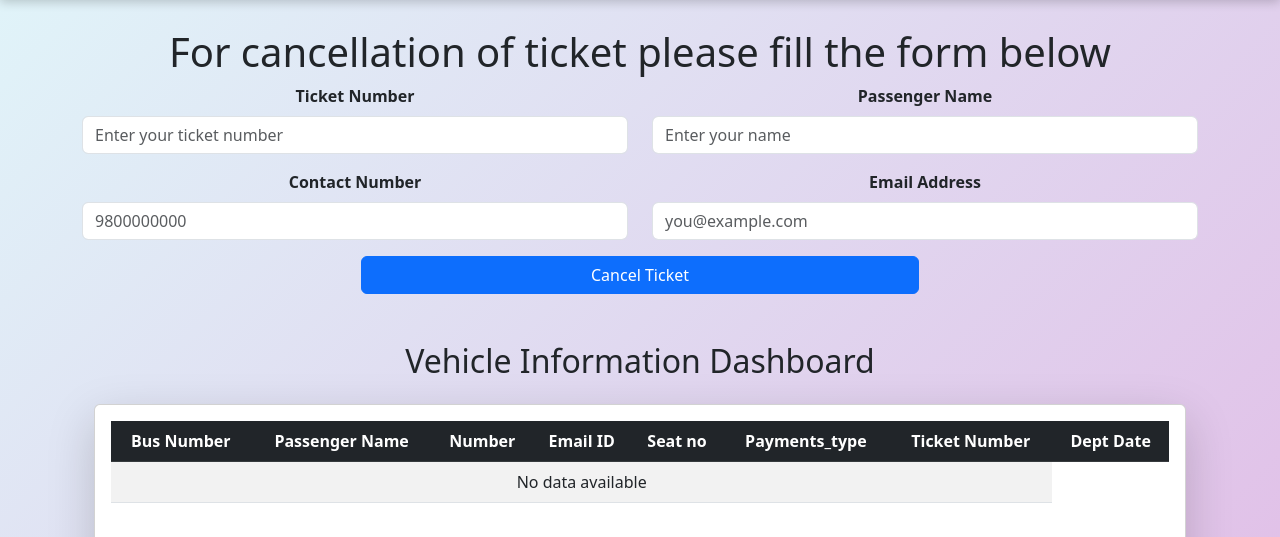
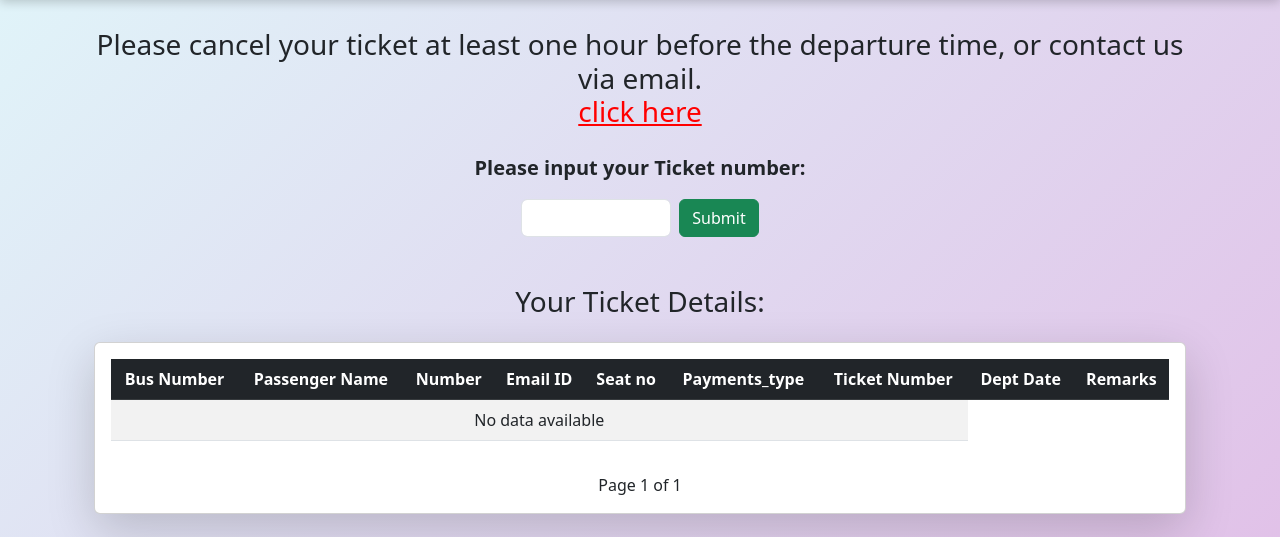
Before and after one commit to ashisbhandari/SajiloYatra, a Django app: page /cancel_ticket/ in a window 1280 px wide. Shown: the part 132-669 px from the top of the page. Run offline with Django 5.2, Linux system fonts and the light colour scheme; data that the repository does not hold is empty.

Commit message:
ticket delete hune banaudai xu

```diff
--- a/ticket/templates/ticket/cancel_ticket.html
+++ b/ticket/templates/ticket/cancel_ticket.html
@@ -29,36 +29,26 @@
         {% include "ticket/navbar.html" %}
     </nav>
     <div class="container hi">
-        <h1>For cancellation of ticket please fill the form below</h1>
-         <form action="{% url 'cancel_ticket' %}" method="POST">
-            {% csrf_token %}
-            <div class="row mb-3">
-                <div class="col-md-6">
-                    <label class="form-label"><b>Ticket Number</b></label>
-                    <input type="text" class="form-control" name="ticketnumber" placeholder="Enter your ticket number" required>
+        <h3>
+            Please cancel your ticket at least one hour before the departure time, or contact us via email.<br>
+            <a href="/#contact" style="color: red;"> click here</a>
+        </h3>
+        <div class="d-flex justify-content-center mt-4">
+            <form method="get" class="text-center">
+                <div class="mb-2">
+                    <label for="Ticket_no" class="form-label" style="font-size: 20px; font-weight:bolder;">
+                        Please input your Ticket number:
+                    </label>
                 </div>
-
-                <div class="col-md-6">
-                    <label class="form-label"><b>Passenger Name</b></label>
-                    <input type="text" class="form-control" name="username" placeholder="Enter your name" required>
+                <div class="d-flex justify-content-center gap-2">
+                    <input type="text" name="ticket_no" id="Ticket_no" class="form-control" style="width: 150px;" required>
+                    <button type="submit" class="btn btn-success">Submit</button>
                 </div>
-            </div>
-            <div class="row mb-3">
-                <div class="col-md-6">
-                    <label class="form-label"><b>Contact Number</b></label>
-                    <input type="tel" class="form-control" name="contact" placeholder="9800000000" required>
-                </div>
-                <div class="col-md-6">
-                    <label class="form-label"><b>Email Address</b></label>
-                    <input type="email" class="form-control" name="email" placeholder="you@example.com" required>
-                </div>
-            </div>
-            <div>
-                <button type="submit" class="btn btn-primary w-50">Cancel Ticket</button><br>
-            </div>
+            </form>
+        </div>
         </form>
         <div class="container mt-5">
-            <h2 class="mb-4 text-center">Vehicle Information Dashboard</h2>
+            <h3 class="mb-4 text-center">Your Ticket Details:</h3>
             <div class="card shadow-lg">
                 <div class="card-body">
                     <div class="table-responsive">
@@ -73,6 +63,7 @@
                                     <th>Payments_type</th>
                                     <th>Ticket Number</th>
                                     <th>Dept Date</th>
+                                    <th>Remarks</th>
                                 </tr>
                             </thead>
                             <tbody>
@@ -86,6 +77,7 @@
                                     <td>{{ cmp.5 }}<br>{{ cmp.8 }}</td>
                                     <td>{{ cmp.6 }}</td>
                                     <td>{{ cmp.7 }}</td>  <!-- departure_date {{ cmp.7 }} -->
+                                    <td><button class="btn btn-danger" onclick="deleteTicket(event, '{{ cmp.7 }}')">Delete</button></td>
                                 </tr>
                                 {% empty %}
                                 <tr>
@@ -95,6 +87,28 @@
                             </tbody>
                         </table>
                     </div>
+                    <script>
+                        function deleteTicket(event, ticketId) {
+                            event.preventDefault();
+
+                            // Prompt user to enter seat numbers or leave blank to delete the entire ticket
+                            const seatNumbers = prompt("Please enter seat numbers to delete (comma separated) or leave blank to delete the entire ticket:");
+
+                            if (seatNumbers === null) {
+                                // User canceled the prompt
+                                return;
+                            }
+
+                            if (seatNumbers === "") {
+                                // If no seat numbers entered, show alert for deleting the entire ticket
+                                alert("You chose to delete the entire ticket!");
+                            } else {
+                                // If seat numbers are entered, show alert for deleting specific seats
+                                const seatList = seatNumbers.split(",").map(seat => seat.trim());
+                                alert("You chose to delete the following seats: " + seatList.join(", "));
+                            }
+                        }
+                    </script>
 
                     <!-- Pagination controls -->
                     <div class="d-flex justify-content-between mt-3">
@@ -120,6 +134,9 @@
             </div>
         </div>
     <br>
+    <style>
+
+    </style>
     <footer>
         {% include "ticket/footer.html" %}
     </footer>
--- a/ticket/views.py
+++ b/ticket/views.py
@@ -392,14 +392,24 @@ def submit_contact(request):
 
 
 def cancel(request):
+    ticket_no = request.GET.get('ticket_no')
     try:
         with connection.cursor() as curs:
-            curs.execute("""SELECT vech_no,name,phone,email,seat_no,payment,ticket_no, departure_time,paymentproof FROM ticket_bookedticket """)
-            route_data=curs.fetchall()
-        paginator=Paginator(route_data,10)
-        pageno=request.GET.get('page')
-        pageobj=paginator.get_page(pageno)
+            curs.execute("""
+                SELECT vech_no, name, phone, email, seat_no, payment, ticket_no, departure_time, paymentproof
+                FROM ticket_bookedticket
+                WHERE ticket_no = %s
+            """, [ticket_no])
+            route_data = curs.fetchall()
+
+        paginator = Paginator(route_data, 10)
+        pageno = request.GET.get('page')
+        pageobj = paginator.get_page(pageno)
     except Exception as ex:
-        print("Error occur:",ex)
-        pageobj=[]
-    return render(request,'ticket/cancel_ticket.html',{'page_obj':pageobj})
+        print("Error occurred:", ex)
+        pageobj = []
+
+    return render(request, 'ticket/cancel_ticket.html', {
+        'page_obj': pageobj,
+        'ticket_no': ticket_no
+    })
```
